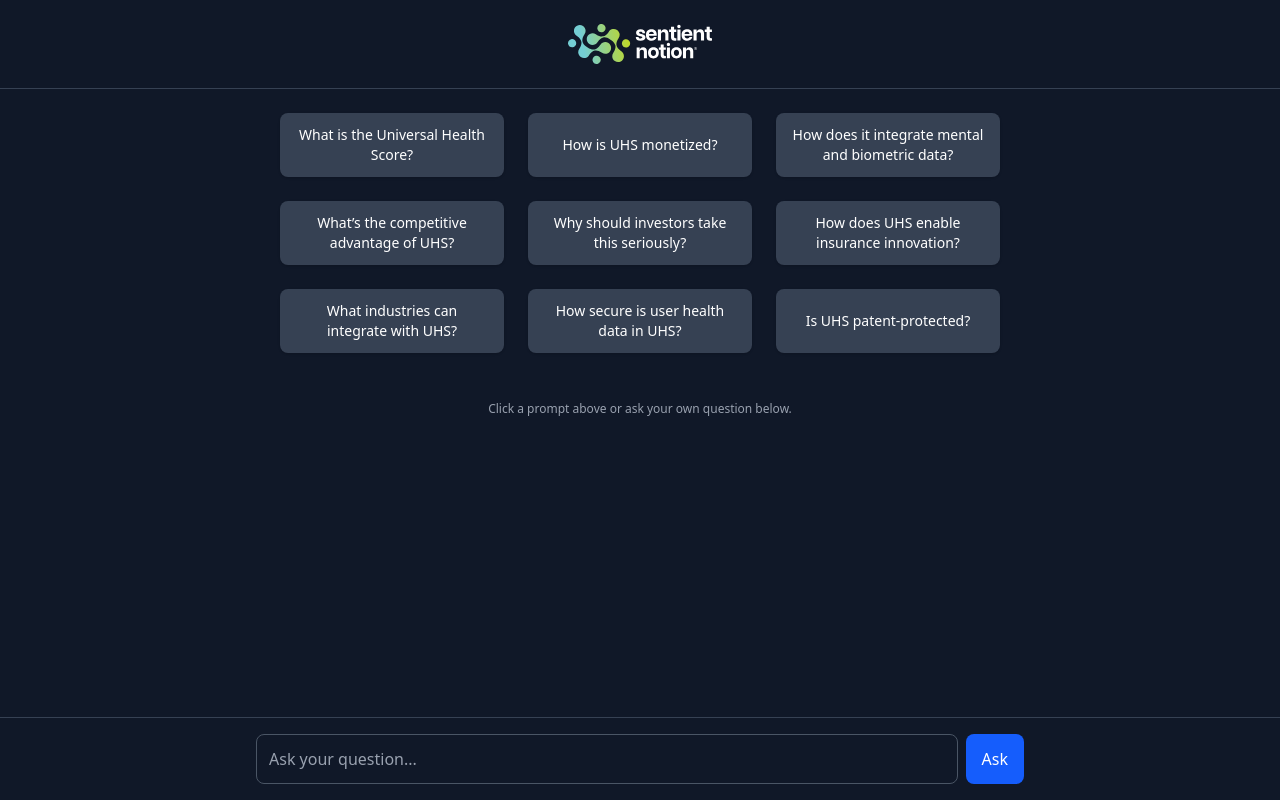
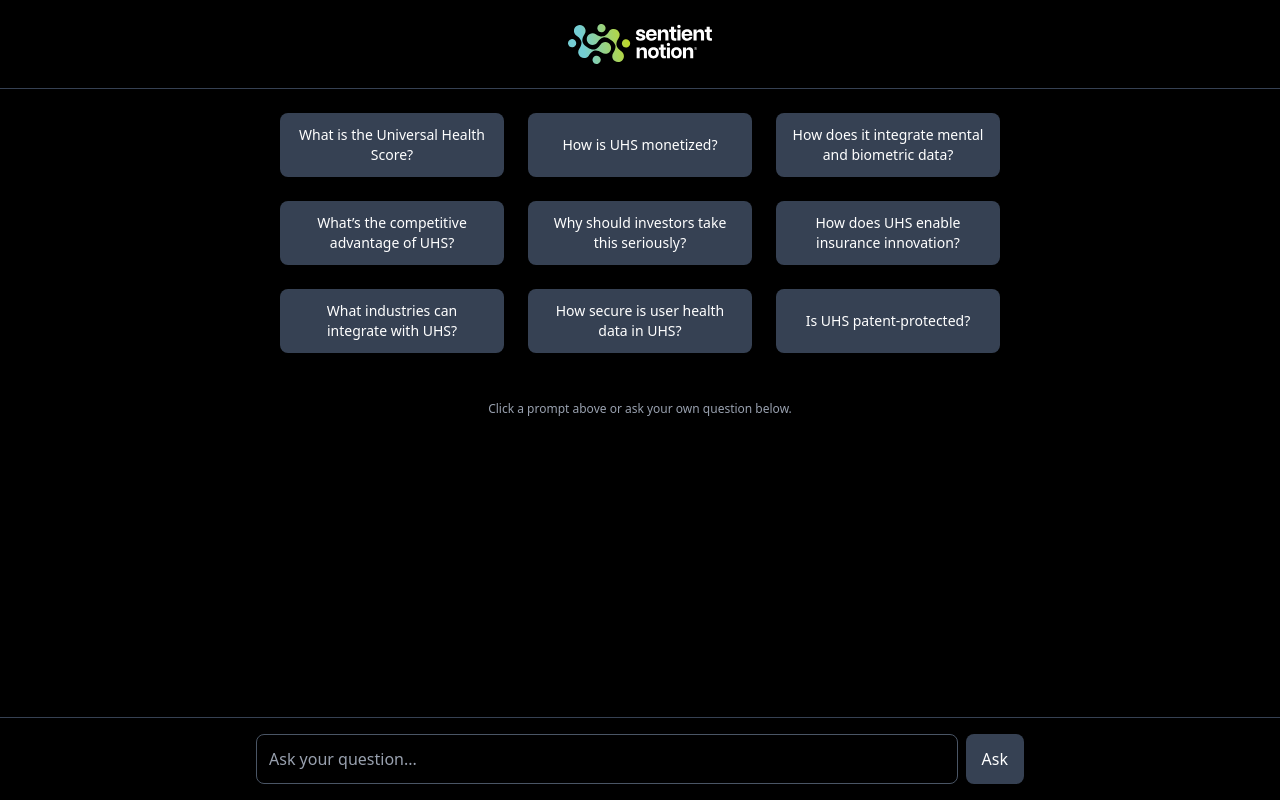
Before and after one commit to rajasandhu/uhs-investor-webapp, a Next.js app: page / in a window 1280 px wide. Built offline with nearby package versions, Linux system fonts and the light colour scheme.

Commit message:
Update UI theme to full black with dark gray highlights

```diff
--- a/pages/index.tsx
+++ b/pages/index.tsx
@@ -39,8 +39,8 @@ export default function Home() {
   }, [messages]);
 
   return (
-    <div className="flex flex-col h-screen bg-gray-900 text-white">
-      <header className="p-6 border-b border-gray-700 bg-gray-900">
+    <div className="flex flex-col h-screen bg-black text-white">
+      <header className="p-6 border-b border-gray-700 bg-black">
         <img src="/logo.svg" alt="UHS Logo" className="h-10 mx-auto" />
       </header>
 
@@ -69,7 +69,7 @@ export default function Home() {
                 key={idx}
                 className={`whitespace-pre-wrap px-4 py-3 rounded-lg max-w-[80%] ${
                   msg.role === "user"
-                    ? "bg-blue-700 self-end ml-auto"
+                    ? "bg-gray-700 self-end ml-auto"
                     : "bg-gray-700 self-start"
                 }`}
               >
@@ -91,11 +91,11 @@ export default function Home() {
             value={input}
             onChange={(e) => setInput(e.target.value)}
             placeholder="Ask your question..."
-            className="flex-1 bg-gray-900 text-white border border-gray-600 rounded-lg p-3 placeholder-gray-400"
+            className="flex-1 bg-black text-white border border-gray-600 rounded-lg p-3 placeholder-gray-400"
           />
           <button
             onClick={() => handleAsk()}
-            className="bg-blue-600 hover:bg-blue-500 text-white px-4 py-2 rounded-lg"
+            className="bg-gray-700 hover:bg-gray-600 text-white px-4 py-2 rounded-lg"
           >
             Ask
           </button>
```
